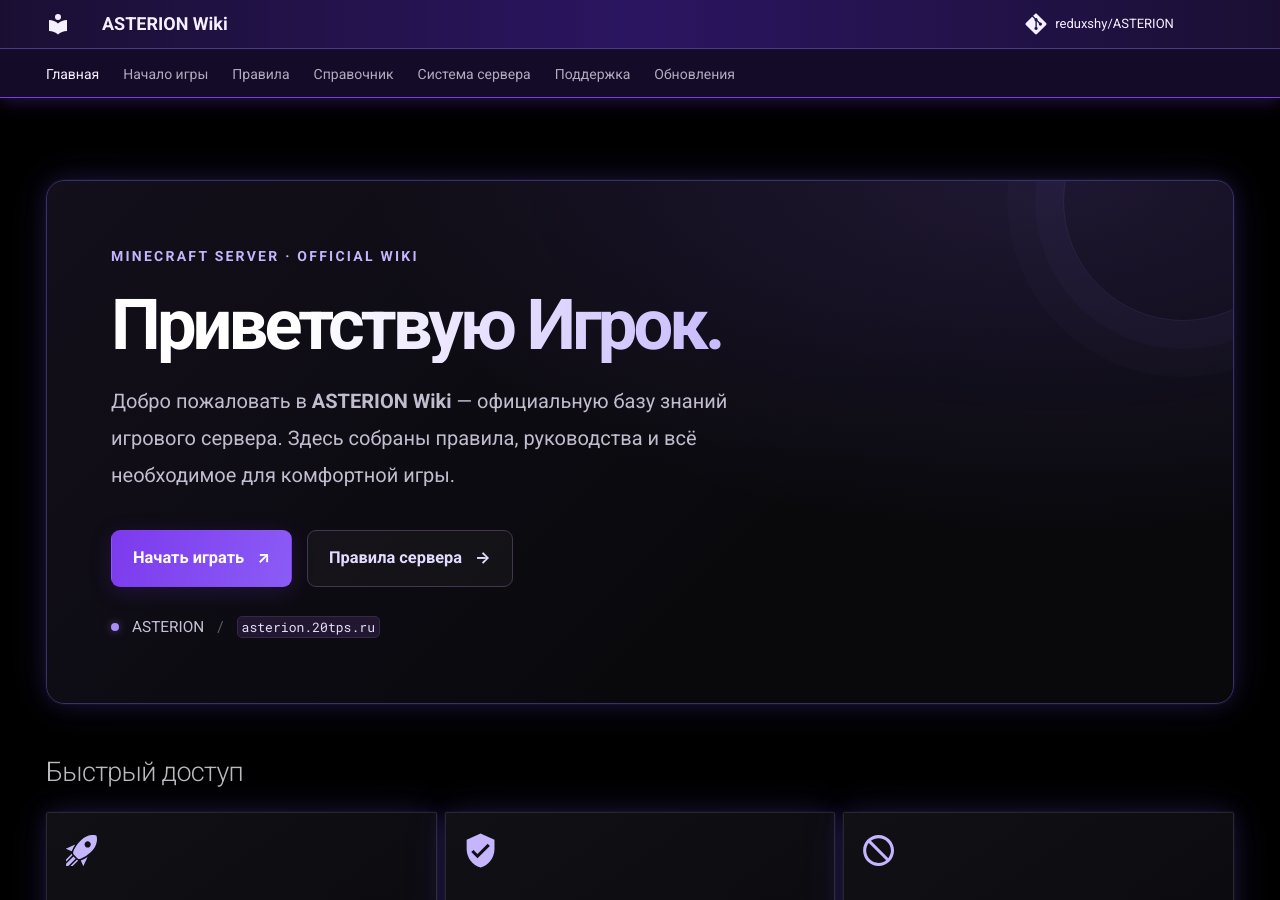
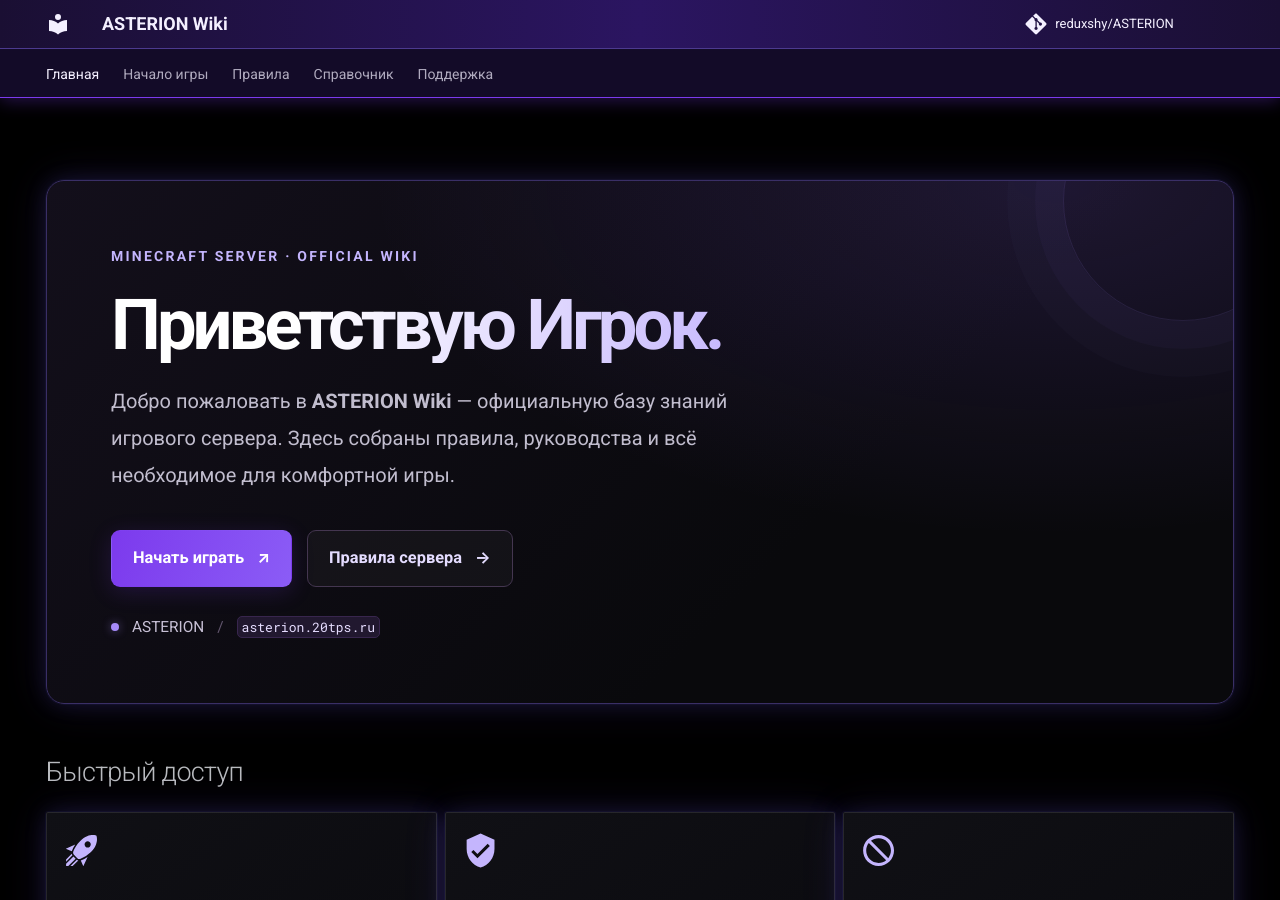
Before and after one commit to reduxshy/ASTERION, an MkDocs documentation site: the page built from docs/index.md, in a window 1280 px wide and 900 px high. Built offline with MkDocs 1.6.1 and Material for MkDocs 9.7.7, drawn with Linux system fonts in a browser that asks for light colours; comment, search, counter and statistics services are not loaded.

Commit message:
Update mkdocs.yml

```diff
--- a/mkdocs.yml
+++ b/mkdocs.yml
@@ -32,12 +32,8 @@ nav:
       - Обзор: guide/index.md
       - Команды: guide/commands.md
       - Новые крафты: guide/crafts.md
-  - Система сервера:
-      - Плагины: server/plugins.md
-      - Датапаки: server/datapacks.md
   - Поддержка:
       - Сообщество и помощь: community/index.md
-  - Обновления: changelog.md
 
 extra_css:
   - stylesheets/extra.css
```
